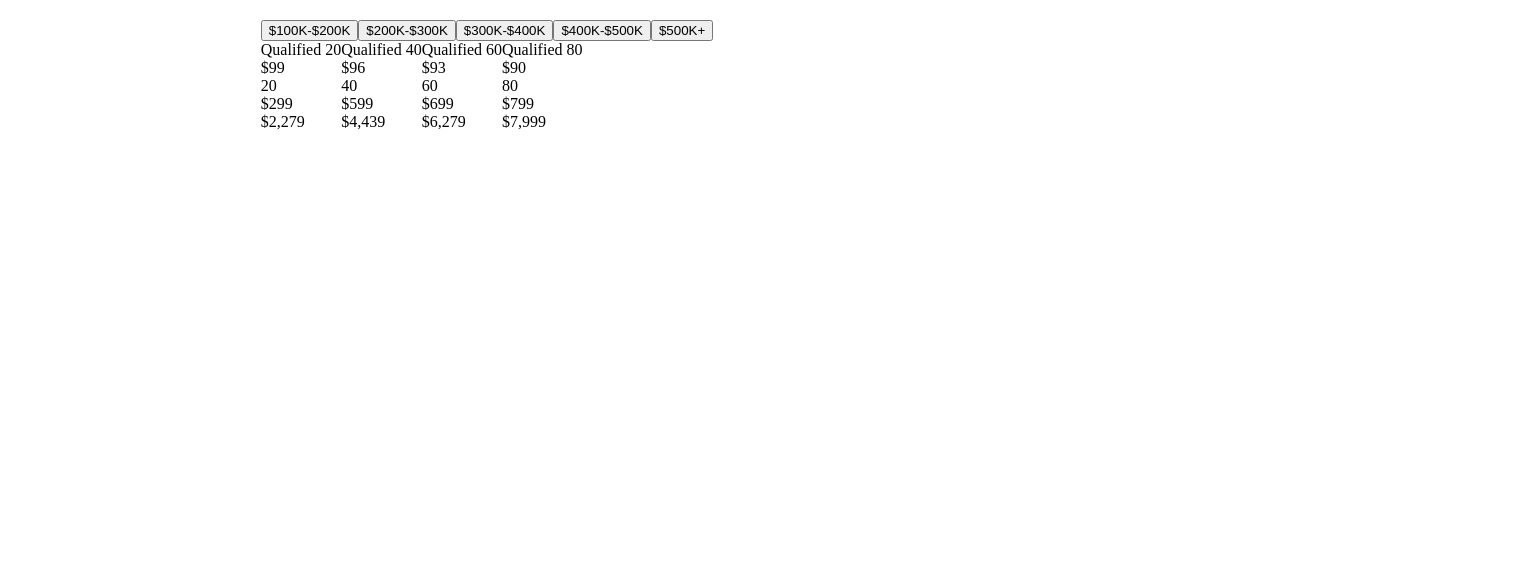
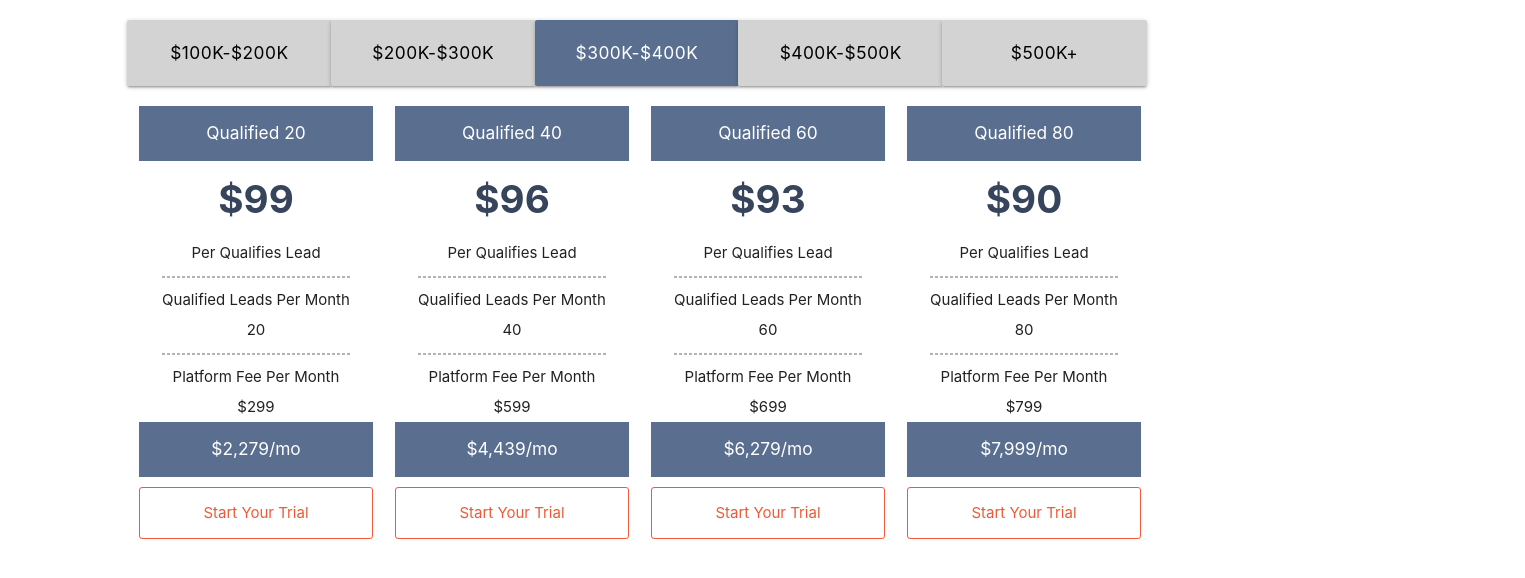
Before and after one commit to harshsaini786/SquadProject, a React (Create React App) app: page / in a window 1280 px wide. Shown: the top 578 px of the page, 1525 px wide, since content can reach past the window. Built offline with nearby package versions, Linux system fonts and the light colour scheme.

Commit message:
Design Changes

```diff
--- a/package.json
+++ b/package.json
@@ -8,6 +8,7 @@
   ],
   "main": "src/index.js",
   "dependencies": {
+    "materialize-css": "1.0.0",
     "react": "16.12.0",
     "react-dom": "16.12.0",
     "react-scripts": "3.0.1"
--- a/public/index.html
+++ b/public/index.html
@@ -1,16 +1,22 @@
 <!DOCTYPE html>
 <html lang="en">
-
   <head>
-	<meta charset="utf-8">
-	<meta name="viewport" content="width=device-width, initial-scale=1, shrink-to-fit=no">
-	<meta name="theme-color" content="#000000">
+    <meta charset="utf-8" />
+    <meta
+      name="viewport"
+      content="width=device-width, initial-scale=1, shrink-to-fit=no"
+    />
+    <meta name="theme-color" content="#000000" />
     <!--
       manifest.json provides metadata used when your web app is added to the
       homescreen on Android. See https://developers.google.com/web/fundamentals/engage-and-retain/web-app-manifest/
     -->
-	<link rel="manifest" href="%PUBLIC_URL%/manifest.json">
-	<link rel="shortcut icon" href="%PUBLIC_URL%/favicon.ico">
+    <link rel="manifest" href="%PUBLIC_URL%/manifest.json" />
+    <link rel="shortcut icon" href="%PUBLIC_URL%/favicon.ico" />
+    <link
+      rel="stylesheet"
+      href="https://cdnjs.cloudflare.com/ajax/libs/materialize/1.0.0/css/materialize.min.css"
+    />
     <!--
       Notice the use of %PUBLIC_URL% in the tags above.
       It will be replaced with the URL of the `public` folder during the build.
@@ -39,5 +45,4 @@
       To create a production bundle, use `npm run build` or `yarn build`.
     -->
   </body>
-
 </html>
--- a/src/App.js
+++ b/src/App.js
@@ -8,19 +8,20 @@ export default class App extends Component {
   state = {
     plansData: jsonData,
     plans: Object.keys(jsonData),
-    currentPlan: jsonData["$300K-$400K"]
+    selectedPlan: "$300K-$400K"
   };
 
   render() {
-    const { plans, currentPlan } = this.state;
+    const { plans, selectedPlan, plansData } = this.state;
+    const currentPlan = plansData[selectedPlan];
     return (
-      <div className="App">
-        <div className="plansMenu">
+      <div className="App txtAlignCenter ">
+        <div className="row">
           {plans.map((plan) => (
-            <PlansHeader plan={plan} />
+            <PlansHeader plan={plan} active={plan === selectedPlan} />
           ))}
         </div>
-        <div className="plansMenu">
+        <div className="row">
           {currentPlan.map((data) => (
             <PlansCard data={data} />
           ))}
--- a/src/components/PlansCard.js
+++ b/src/components/PlansCard.js
@@ -1,14 +1,21 @@
-import React, { Component } from "react";
+import React from "react";
 import "../styles.css";
 
 export default function PlansCard({ data }) {
   return (
-    <div>
-      <div>{data.plan}</div>
-      <div>{data.pricePerLiveTransfer}</div>
+    <div className="row col s12 m6 l3">
+      <div className="plansButtons">{data.plan}</div>
+      <div className="perLeadPrice">{data.pricePerLiveTransfer}</div>
+      <div>Per Qualifies Lead</div>
+      <hr className="hLineStyle" />
+      <div>Qualified Leads Per Month</div>
       <div>{data.leadsPerMonth}</div>
+      <hr className="hLineStyle" />
+      <div>Platform Fee Per Month</div>
       <div>{data.totalPlatformPrice}</div>
-      <div>{data.finalPackagePrice}</div>
+      <div className="plansButtons">{data.finalPackagePrice}/mo</div>
+
+      <div className="actionButtonOrange">Start Your Trial</div>
     </div>
   );
 }
--- a/src/components/PlansHeader.js
+++ b/src/components/PlansHeader.js
@@ -1,6 +1,15 @@
-import React, { Component } from "react";
+import React from "react";
 import "../styles.css";
 
-export default function PlansHeader({ plan }) {
-  return <button className="planButton">{plan}</button>;
+export default function PlansHeader({ plan, active }) {
+  return (
+    <div
+      className={
+        (active ? "plansButtons" : "greyedColor") +
+        " waves-effect waves-light btn col s12 defaultWidth"
+      }
+    >
+      {plan}
+    </div>
+  );
 }
--- a/src/index.js
+++ b/src/index.js
@@ -6,7 +6,9 @@ import App from "./App";
 const rootElement = document.getElementById("root");
 ReactDOM.render(
   <React.StrictMode>
-    <App />
+    <div className="parent">
+      <App />
+    </div>
   </React.StrictMode>,
   rootElement
 );
--- a/src/styles.css
+++ b/src/styles.css
@@ -1,8 +1,78 @@
-.App {
-width: 100%;
-margin: 20px 20%;
+.btn:hover,
+.btn-large:hover,
+.btn-small:hover {
+  background-color: #5a6f90;
 }
 
-.plansMenu{
-  display: flex;
+.parent {
+  width: 100%;
+  line-height: 2;
 }
+
+.App {
+  width: 80%;
+  margin: 20px auto !important;
+}
+@media only screen and (min-width: 600px) {
+  .defaultWidth {
+    width: 20% !important;
+  }
+}
+
+.txtAlignCenter {
+  text-align: center;
+}
+
+.fontSize {
+  font-size: 13pt;
+}
+
+.plansButtons {
+  background-color: #5a6f90;
+  color: white;
+  font-size: 13pt;
+  padding: 10px !important;
+  height: auto;
+}
+
+.greyedColor {
+  background-color: lightgray;
+  color: black;
+}
+
+.hLineStyle {
+  width: 80%;
+  border-style: dashed;
+  color: rgb(179, 179, 179);
+}
+
+.btn {
+  font-size: 13pt;
+  padding: 15px !important;
+  height: auto;
+  -webkit-box-shadow: "";
+  box-shadow: "";
+  margin-left: -1px !important;
+}
+
+.actionButtonOrange {
+  border-color: #ef5a36;
+  color: #ef5a36;
+  border-style: solid;
+  border-radius: 3px;
+  border-width: 1px;
+  padding: 10px;
+  height: auto;
+  margin-top: 10px;
+}
+
+.actionButtonOrange:hover {
+  background-color: #ef5a36;
+  color: white;
+}
+
+.perLeadPrice {
+  font-size: 29pt;
+  font-weight: bold;
+  color: #36455c;
+}
```
Lines whose indentation alone changed are shown as unchanged.
